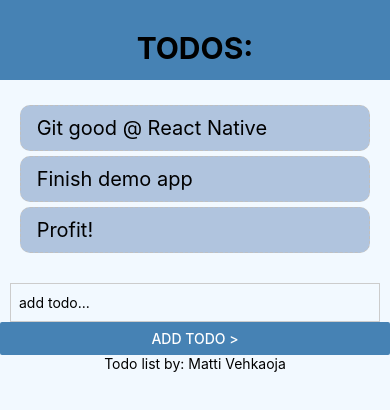
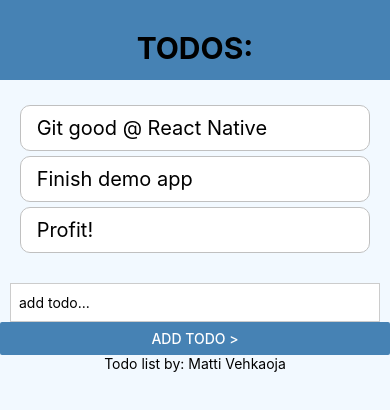
Before and after one commit to mvehkaoj/reactNativeDemo, a React Native app: screen / in a window 390 px wide. Shown: the top 410 px of the page. Built offline with nearby package versions, Linux system fonts and the light colour scheme.

Commit message:
Styling again

```diff
--- a/components/Addtodo.js
+++ b/components/Addtodo.js
@@ -29,5 +29,6 @@ const styles = StyleSheet.create({
         paddingVertical: 10,
         borderWidth: 1,
         borderColor: '#ccc',
+        backgroundColor: '#fff',
     }
 })
--- a/components/Todoitem.js
+++ b/components/Todoitem.js
@@ -26,11 +26,10 @@ const styles = StyleSheet.create({
     },
     touchableContainer: {
         padding: 10,
-        backgroundColor: 'lightsteelblue',
+        backgroundColor: '#fff',
         marginTop: 5,
         borderWidth: 1,
         borderColor: '#c0c0c0',
-        borderStyle: "dashed",
         borderRadius: 10,
 
     },
```
